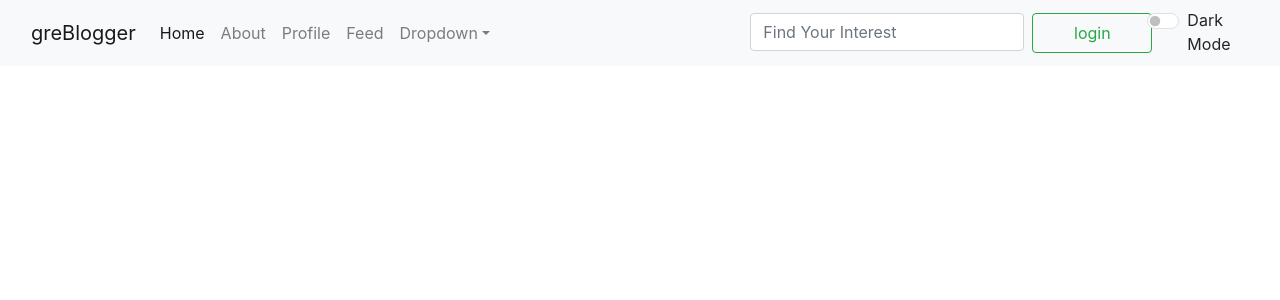
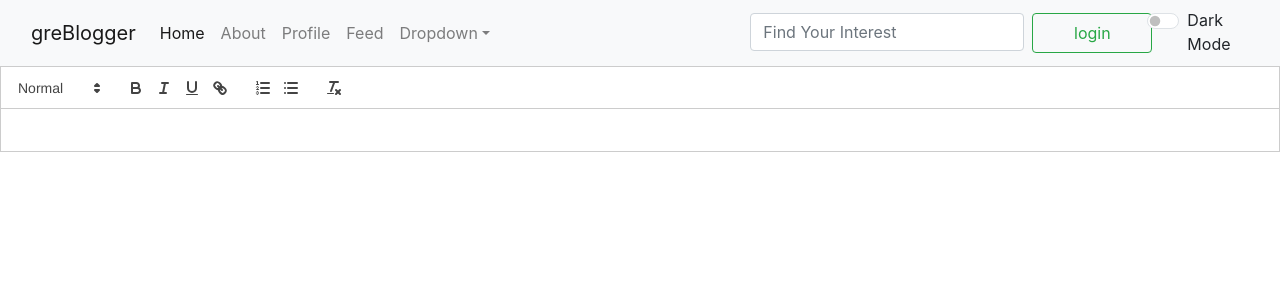
Before and after one commit to yash1022/WordSphere, a React (Create React App) app in the folder frontend/: page /create in a window 1280 px wide. Shown: the top 300 px of the page. Built offline with nearby package versions, Linux system fonts and the light colour scheme; a small style sheet from the web is missing.

Commit message:
functionalities added

```diff
--- a/frontend/package.json
+++ b/frontend/package.json
@@ -12,6 +12,7 @@
     "firebase": "^11.0.1",
     "react": "^18.3.1",
     "react-dom": "^18.3.1",
+    "react-quill": "^2.0.0",
     "react-router-dom": "^6.27.0",
     "react-scripts": "5.0.1",
     "react-share": "^5.1.0",
--- a/frontend/src/App.js
+++ b/frontend/src/App.js
@@ -5,6 +5,9 @@ import FeedPage from "./components/FeedPage";
 import Fav from "./components/Fav";
 import Like from "./components/Like";
 import { BrowserRouter as Router, Routes, Route } from "react-router-dom";
+import { FontAwesomeIcon } from '@fortawesome/react-fontawesome';
+import { faThumbsUp, faRetweet, faComment } from '@fortawesome/free-solid-svg-icons';
+import Createpost from "./components/Createpost";
 
 const authContext = createContext();
 
@@ -24,6 +27,25 @@ function App() {
         }
     };
 
+  return (
+  <>
+    <Router>
+      <authContext.Provider value={{token,setToken,value,setValue,User,setUser}}>
+
+          <Navbar mode={mode} toggleMode={toggleMode} />
+        <Routes>
+
+          <Route path="/profile" element={<ProfilePage />} />
+          <Route path="/feed" element={<FeedPage />} />
+          <Route path="/create" element={<Createpost/>}/>
+
+        </Routes>
+
+      </authContext.Provider>
+
+    </Router>
+  </>
+  );
     return (
         <Router>
             <authContext.Provider value={{ token, setToken, value, setValue, User, setUser, mode }}>
--- /dev/null
+++ b/frontend/src/components/Createpost.jsx
@@ -0,0 +1,11 @@
+import React from 'react'
+import  { useState } from 'react';
+import ReactQuill from 'react-quill';
+import 'react-quill/dist/quill.snow.css';
+
+export default function Createpost() {
+    const[Value,setValue]=useState('');
+  return (
+    <ReactQuill theme="snow" value={Value} onChange={setValue} />
+  )
+}
```
Also changed, not shown: 1 other file (tests, documents, lock files or other folders).
